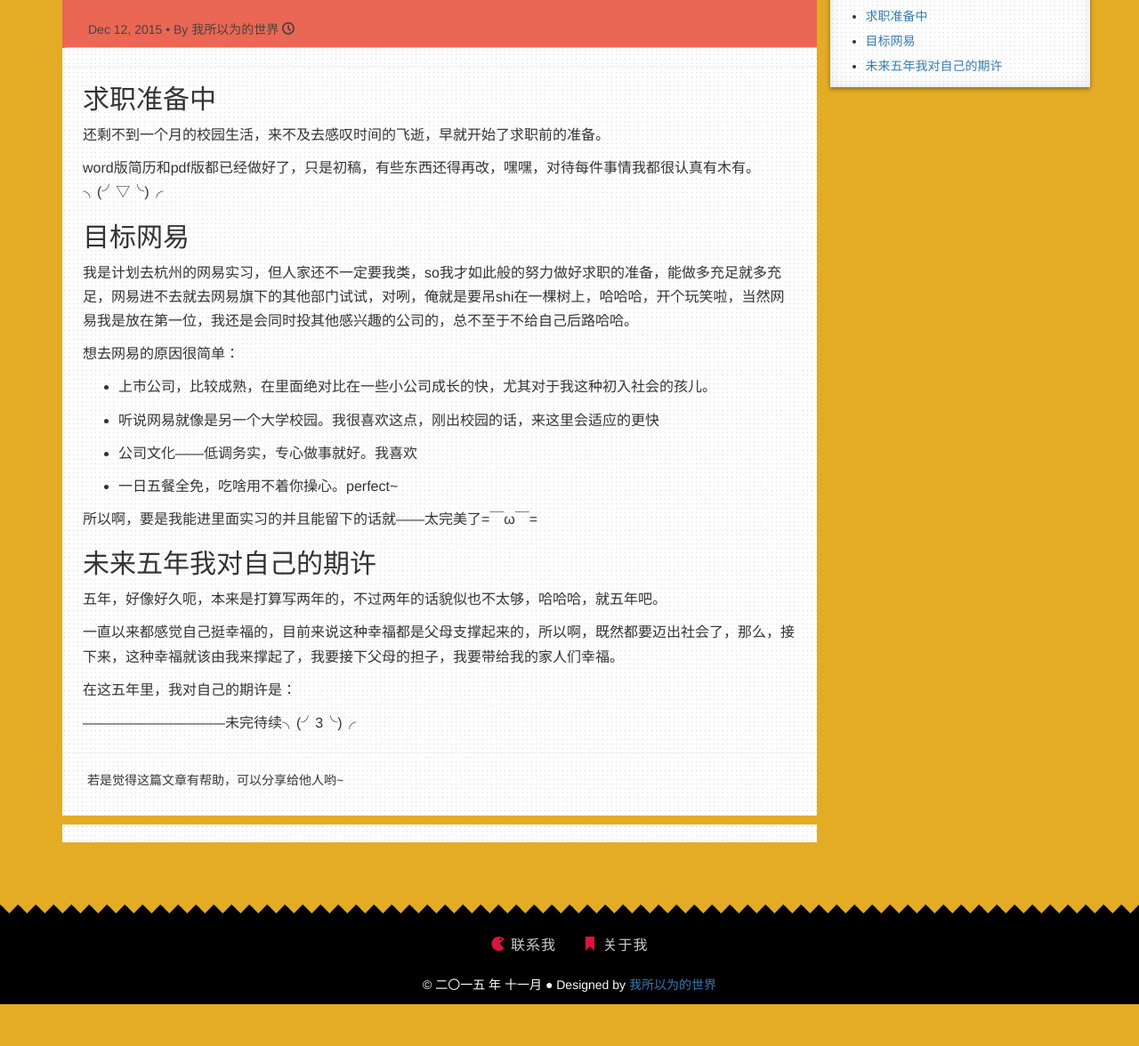
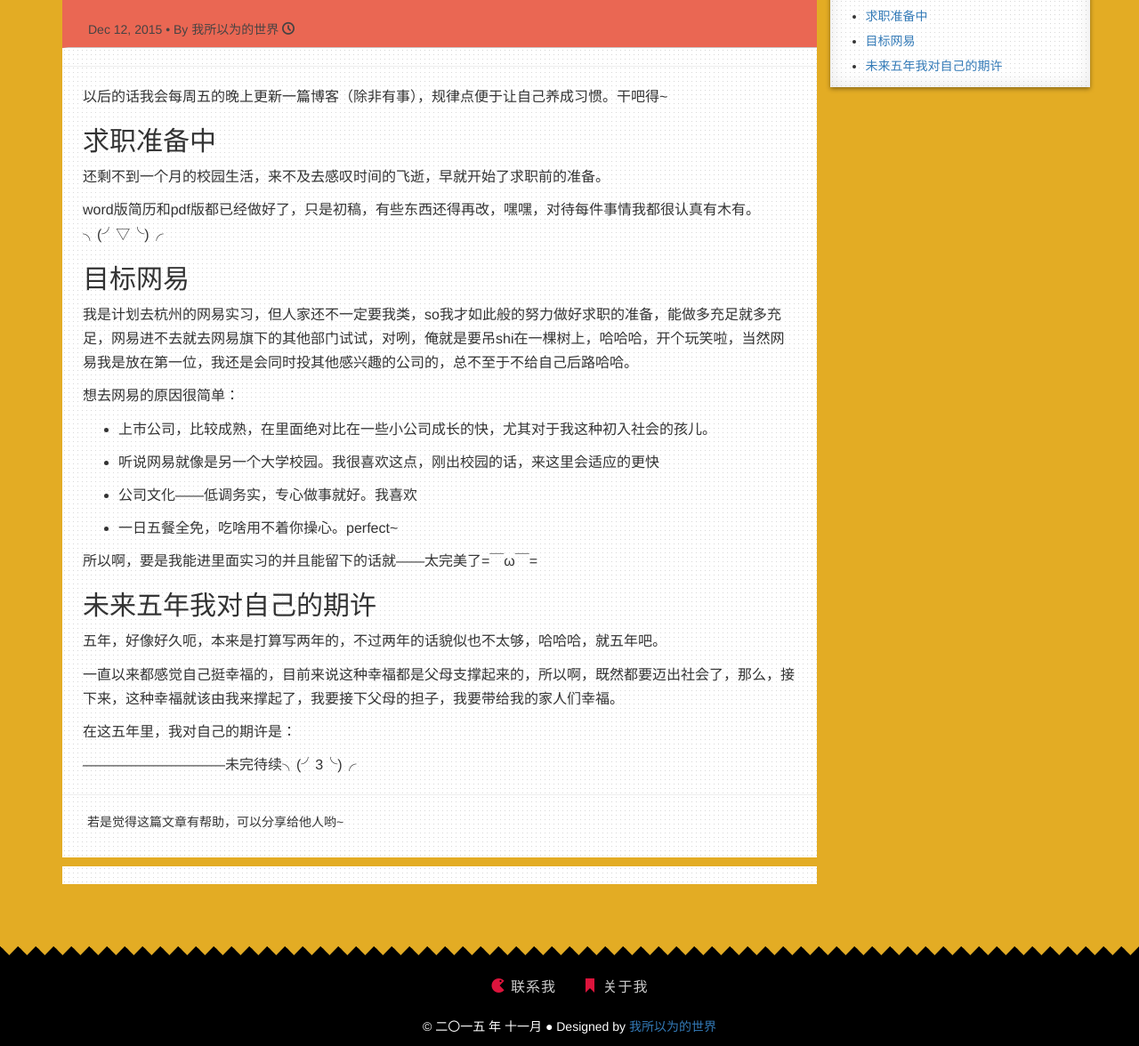
Before and after one commit to momeakl/momeakl.github.io, a Jekyll site: the page built from _posts/2015-12-11-younger.md, in a window 1280 px wide, cut to the strip 158-1334 px from the top of the page. Shown: the whole strip at 89% size. Built offline with Jekyll 4.4.1, drawn with Linux system fonts in a browser that asks for light colours; nearby versions of some CDN libraries; some web fonts are replaced; comment, search, counter and statistics services are not loaded; a style sheet for code colours, icons or effects is not loaded; before the commit the page ends 1287 px from its top, so only the background shows below that.

Commit message:
add one line in article

```diff
--- a/_posts/2015-12-11-younger.md
+++ b/_posts/2015-12-11-younger.md
@@ -9,6 +9,7 @@ excerpt: 我的博客开始的话应该不会有太多的技术性教程，因
 ---
 * content
 {:toc}
+以后的话我会每周五的晚上更新一篇博客（除非有事），规律点便于让自己养成习惯。干吧得~
 
 ## 求职准备中
 还剩不到一个月的校园生活，来不及去感叹时间的飞逝，早就开始了求职前的准备。
```
